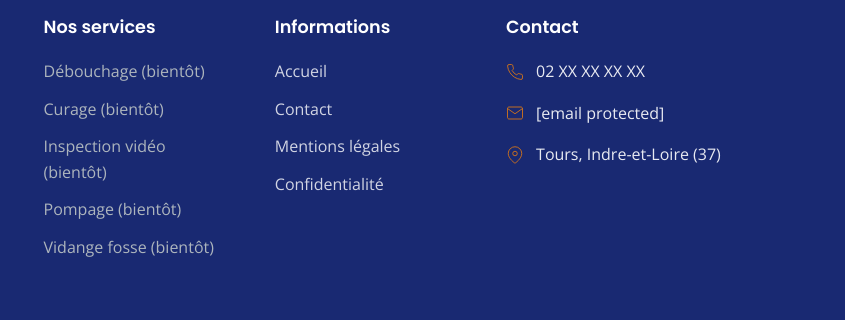
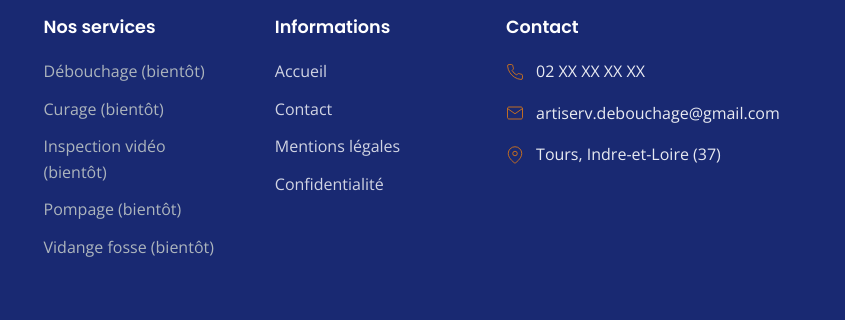
Before and after one commit to G0kkun/debouchage-tours, a plain HTML site: page index.html in a window 1280 px wide. Shown: the part 5909-6229 px from the top of the page, 435-1280 px from the left. Drawn offline with nearby package versions, Linux system fonts and the light colour scheme.

Commit message:
Update index.html

```diff
--- a/index.html
+++ b/index.html
@@ -810,7 +810,7 @@
                             <path d="M4 4h16c1.1 0 2 .9 2 2v12c0 1.1-.9 2-2 2H4c-1.1 0-2-.9-2-2V6c0-1.1.9-2 2-2z"></path>
                             <polyline points="22,6 12,13 2,6"></polyline>
                         </svg>
-                        <a href="/cdn-cgi/l/email-protection#8fece0e1fbeeecfbcfeefdfbe6fceafdf9a2ebeaede0faece7eee8eaa2fbe0fafdfca1e9fd"><span class="__cf_email__" data-cfemail="b1d2dedfc5d0d2c5f1d0c3c5d8c2d4c3c79cd5d4d3dec4d2d9d0d6d49cc5dec4c3c29fd7c3">[email&#160;protected]</span></a>
+                        <a href="mailto:artiserv.debouchage@gmail.com">artiserv.debouchage@gmail.com</a>
                     </div>
                     <div class="footer-contact-item">
                         <svg xmlns="http://www.w3.org/2000/svg" viewBox="0 0 24 24">
```
